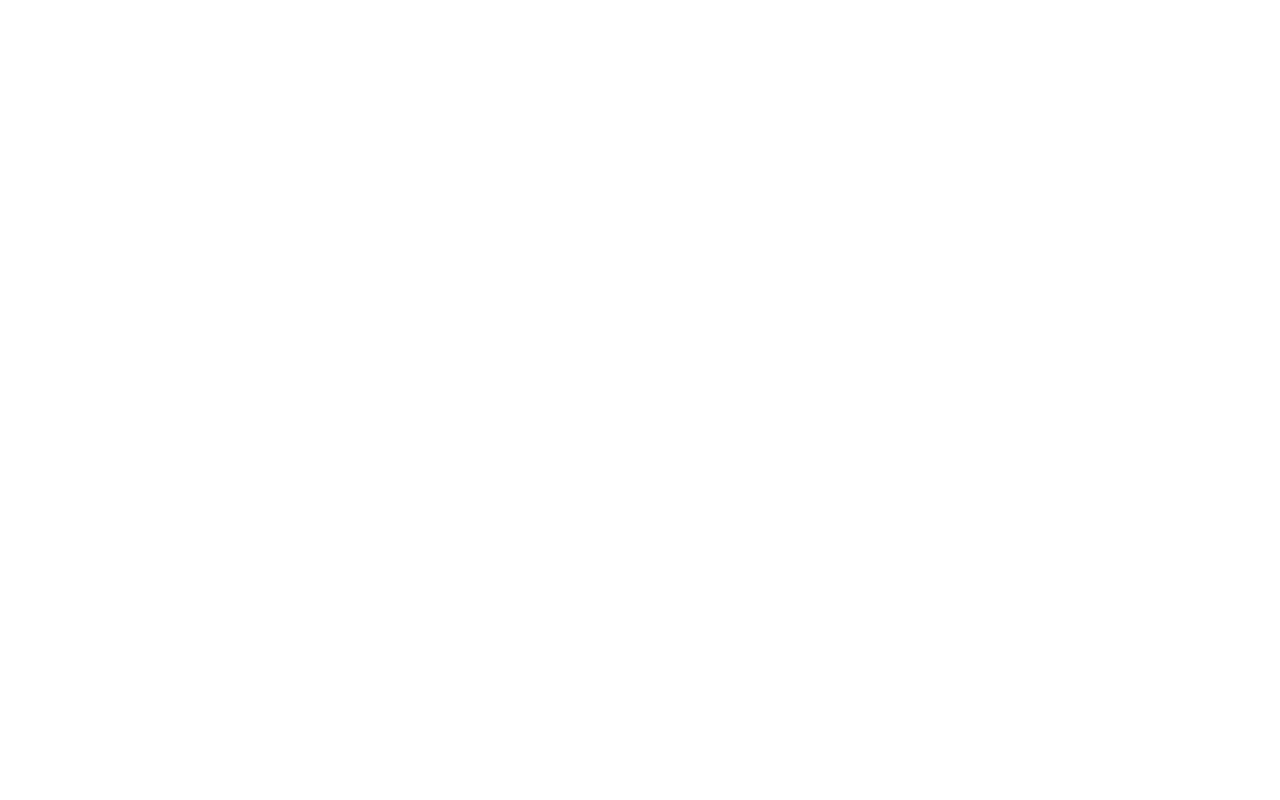
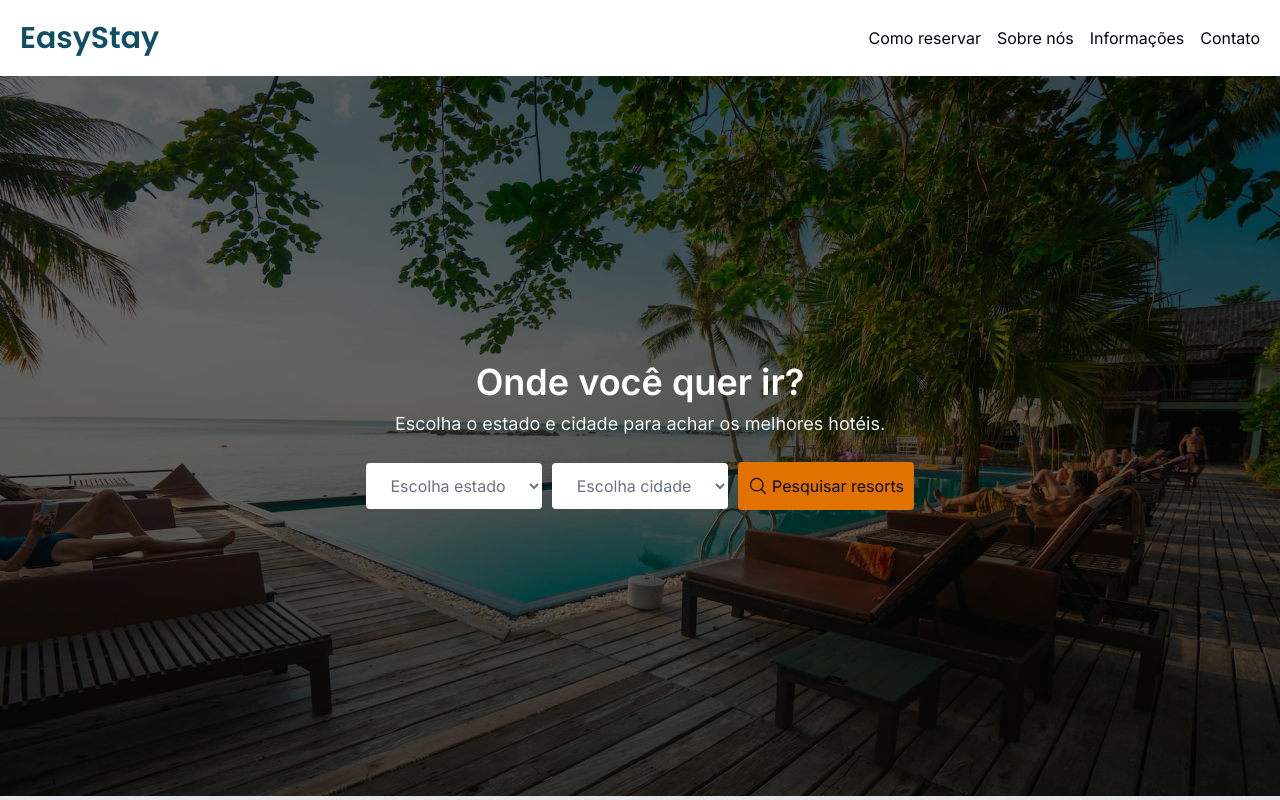
Before and after one commit to kevinterezadev/easy-stay, a website: page index.html in a window 1280 px wide. Drawn offline with nearby package versions, Linux system fonts and the light colour scheme; files that its build step writes are made by us from their sources; a web font is replaced by a local one.

Commit message:
feat: adiciona a seção nav e seção hero

```diff
--- a/assets/js/nav.js
+++ b/assets/js/nav.js
@@ -0,0 +1,17 @@
+const hamburguer = document.getElementById("hamburguer");
+const menu = document.getElementById("menu");
+const links = document.querySelectorAll("#menu a");
+
+hamburguer.addEventListener("click", () => {
+  hamburguer.classList.toggle("open");
+  menu.classList.toggle("open");
+  document.body.classList.toggle("overflow-hidden");
+});
+
+links.forEach((link) => {
+  link.addEventListener("click", () => {
+    hamburguer.classList.remove("open");
+    menu.classList.remove("open");
+    document.body.classList.remove("overflow-hidden");
+  });
+});
--- a/index.html
+++ b/index.html
@@ -22,16 +22,193 @@
             rel="stylesheet">
 
         <!-- CSS e JS -->
-        <link rel="stylesheet" href="./assets/css/output.css" />
+        <link rel="stylesheet" href="./assets/css/tailwind.css" />
         <script src="./assets/js/nav.js" defer></script>
 
         <!-- Título -->
-        <title>EasyStay — Hotéis de qualidade</title>
+        <title>EasyStay - Hotéis de qualidade</title>
     </head>
 </head>
 
-<body>
+<body class="bg-gray-200 font-inter overflow-x-hidden">
+    <header class="bg-white relative z-50">
+        <div class="
+        max-w-[calc(100%-1rem)]
+        sm:max-w-[90%]
+        xl:max-w-[80rem]
+        mx-auto
+        flex items-center justify-between
+        p-5
+      ">
+            <h1 class="
+          text-3xl font-poppins font-semibold
+          text-cyan-900
+          cursor-pointer
+          transition-all hover:text-cyan-600
+        ">
+                EasyStay
+            </h1>
 
+            <nav>
+                <ul id="menu" class="
+            fixed right-0 top-0
+            h-screen w-2/4
+            bg-white
+            py-32
+            text-center
+            space-y-8
+            text-gray-950
+            translate-x-full
+            transition-transform duration-300 ease-in-out
+            [&.open]:translate-x-0
+            z-50
+
+            md:static
+            md:h-auto md:w-auto
+            md:py-0
+            md:translate-x-0
+            md:transition-none
+            md:flex
+            md:gap-4
+            md:space-y-0
+          ">
+                    <li>
+                        <a href="#" class="
+                text-lg
+                transition-all
+                hover:text-cyan-800
+                hover:text-xl
+                hover:text-shadow-lg
+
+                md:text-base
+                md:hover:text-base
+                md:hover:text-shadow-none
+              ">
+                            Como reservar
+                        </a>
+                    </li>
+
+                    <li>
+                        <a href="#" class="
+                text-lg transition-all
+                hover:text-cyan-800 hover:text-xl hover:text-shadow-lg
+                md:text-base md:hover:text-base md:hover:text-shadow-none
+              ">
+                            Sobre nós
+                        </a>
+                    </li>
+
+                    <li>
+                        <a href="#" class="
+                text-lg transition-all
+                hover:text-cyan-800 hover:text-xl hover:text-shadow-lg
+                md:text-base md:hover:text-base md:hover:text-shadow-none
+              ">
+                            Informações
+                        </a>
+                    </li>
+
+                    <li>
+                        <a href="#" class="
+                text-lg transition-all
+                hover:text-cyan-800 hover:text-xl hover:text-shadow-lg
+                md:text-base md:hover:text-base md:hover:text-shadow-none
+              ">
+                            Contato
+                        </a>
+                    </li>
+                </ul>
+            </nav>
+
+            <button id="hamburguer" class="
+          md:hidden
+          z-60
+          group
+          flex flex-col items-end
+          gap-1.5
+        ">
+                <span class="
+            h-[3px] w-7 rounded bg-gray-950
+            transition-all
+            group-[.open]:translate-y-[9px]
+            group-[.open]:rotate-45
+          "></span>
+
+                <span class="
+            h-[3px] w-5 rounded bg-gray-950
+            transition-all
+            group-[.open]:opacity-0
+          "></span>
+
+                <span class="
+            h-[3px] w-7 rounded bg-gray-950
+            transition-all
+            group-[.open]:-translate-y-[9px]
+            group-[.open]:-rotate-45
+          "></span>
+            </button>
+        </div>
+    </header>
+
+    <section class="
+      hero
+      h-screen
+      sm:h-[70vh]
+      lg:h-[90vh]
+      bg-cover bg-center
+      flex flex-col items-center justify-center
+      gap-6
+      text-white
+
+    ">
+        <div class="text-center space-y-2">
+            <h2 class="text-3xl sm:text-4xl font-semibold">
+                Onde você quer ir?
+            </h2>
+
+            <h1 class="
+          text-sm sm:text-lg
+          max-w-4/5 sm:max-w-fit
+          mx-auto
+          text-gray-100
+        ">
+                Escolha o estado e cidade para achar os melhores hotéis.
+            </h1>
+        </div>
+
+        <form action="#">
+            <fieldset class="
+          flex flex-wrap
+          items-center justify-center
+          gap-2.5
+        ">
+                <select class="w-44 py-3 text-center bg-white text-gray-500 rounded-sm">
+                    <option>Escolha estado</option>
+                </select>
+
+                <select class="w-44 py-3 text-center bg-white text-gray-500 rounded-sm">
+                    <option>Escolha cidade</option>
+                </select>
+
+                <button id="submit" class="
+            w-44 py-3
+            bg-amber-600
+            rounded-sm
+            text-gray-950
+            flex items-center justify-center gap-1
+          ">
+                    <svg xmlns="http://www.w3.org/2000/svg" viewBox="0 0 24 24" fill="none" stroke="currentColor"
+                        stroke-width="1.5" class="size-5">
+                        <path stroke-linecap="round" stroke-linejoin="round"
+                            d="m21 21-5.197-5.197m0 0A7.5 7.5 0 1 0 5.196 5.196a7.5 7.5 0 0 0 10.607 10.607Z" />
+                    </svg>
+
+                    Pesquisar resorts
+                </button>
+            </fieldset>
+        </form>
+    </section>
 </body>
 
+
 </html>
```
